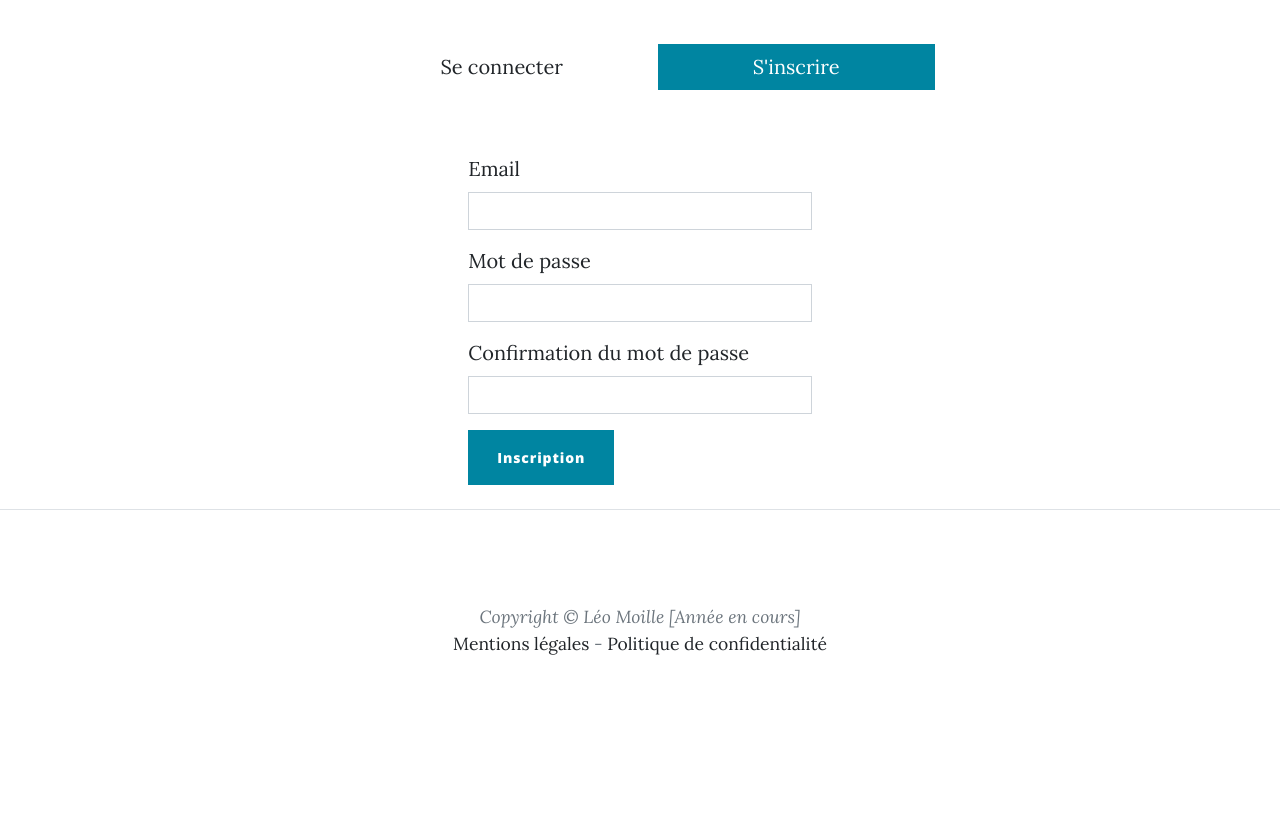
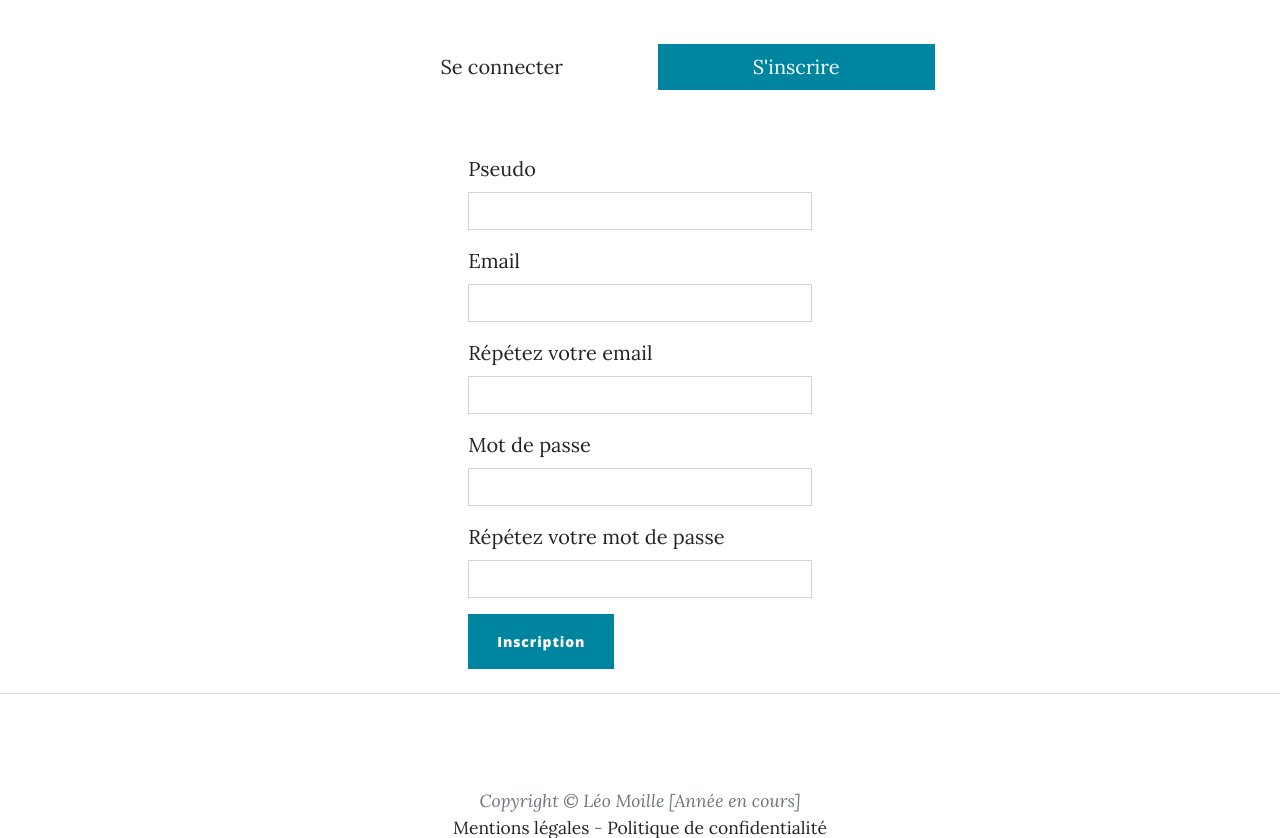
Before and after one commit to leomoille/leomoilledotcom, a PHP site: template view/frontoffice/loginView.twig in a window 1280 px wide, after a click on "S'inscrire". Shown: the part 536-1374 px from the top of the page. Before the commit the page ends 1191 px from the top, so only its background shows below. Run offline with PHP 8.4, Linux system fonts and the light colour scheme; the template is opened without the code that fills it, so the values that code supplies are empty; some libraries are stand-ins or nearby versions.

Commit message:
Signup feature added

```diff
--- a/view/frontoffice/loginView.twig
+++ b/view/frontoffice/loginView.twig
@@ -5,7 +5,8 @@
 
 {% block content %}
     {# Page Header #}
-    <header class="masthead" style="background-image: url('../../public/images/home-bg.jpg')">
+    <header class="masthead"
+            style="background-image: url('../../public/images/home-bg.jpg')">
         <div class="container position-relative px-4 px-lg-5">
             <div class="row gx-4 gx-lg-5 justify-content-center">
                 <div class="col-md-10 col-lg-8 col-xl-7">
@@ -21,58 +22,106 @@
         <div class="container px-4 px-lg-5">
             <div class="row gx-4 gx-lg-5 justify-content-center">
                 <div class="col-md-10 col-lg-8 col-xl-7">
-                    <ul class="nav nav-pills mb-3 nav-fill" id="pills-tab" role="tablist">
+                    <ul class="nav nav-pills mb-3 nav-fill" id="pills-tab"
+                        role="tablist">
                         <li class="nav-item" role="presentation">
-                            <button class="nav-link active" id="pills-home-tab" data-bs-toggle="pill"
-                                    data-bs-target="#pills-home" type="button" role="tab" aria-controls="pills-home"
+                            <button class="nav-link active" id="pills-home-tab"
+                                    data-bs-toggle="pill"
+                                    data-bs-target="#pills-home" type="button"
+                                    role="tab" aria-controls="pills-home"
                                     aria-selected="true">Se connecter
                             </button>
                         </li>
                         <li class="nav-item" role="presentation">
-                            <button class="nav-link" id="pills-profile-tab" data-bs-toggle="pill"
-                                    data-bs-target="#pills-profile" type="button" role="tab"
+                            <button class="nav-link" id="pills-profile-tab"
+                                    data-bs-toggle="pill"
+                                    data-bs-target="#pills-profile"
+                                    type="button" role="tab"
                                     aria-controls="pills-profile"
                                     aria-selected="false">S'inscrire
                             </button>
                         </li>
                     </ul>
                     <div class="tab-content" id="pills-tabContent">
-                        <div class="tab-pane fade show active" id="pills-home" role="tabpanel"
+                        <div class="tab-pane fade show active" id="pills-home"
+                             role="tabpanel"
                              aria-labelledby="pills-home-tab">
                             <div class="col-md-10 col-lg-8 col-xl-7 m-auto pt-5">
-                                <form method="post" action="index.php">
+                                <form method="post"
+                                      action="index.php?action=login">
                                     <div class="mb-3">
-                                        <label for="loginEmail" class="form-label">Email</label>
-                                        <input type="email" class="form-control" id="loginEmail"
-                                               aria-describedby="emailHelp" name="mail">
+                                        <label for="loginEmail"
+                                               class="form-label">Email</label>
+                                        <input type="email" class="form-control"
+                                               id="loginEmail"
+                                               aria-describedby="emailHelp"
+                                               name="mail">
                                     </div>
                                     <div class="mb-3">
-                                        <label for="loginPassword" class="form-label">Mot de passe</label>
-                                        <input name="password" type="password" class="form-control" id="loginPassword">
+                                        <label for="loginPassword"
+                                               class="form-label">Mot de
+                                                                  passe</label>
+                                        <input name="password" type="password"
+                                               class="form-control"
+                                               id="loginPassword">
                                     </div>
-                                    <button type="submit" class="btn btn-primary">Connexion</button>
+                                    <button type="submit"
+                                            class="btn btn-primary">Connexion
+                                    </button>
                                 </form>
                             </div>
                         </div>
-                        <div class="tab-pane fade" id="pills-profile" role="tabpanel"
+                        <div class="tab-pane fade" id="pills-profile"
+                             role="tabpanel"
                              aria-labelledby="pills-profile-tab">
                             <div class="col-md-10 col-lg-8 col-xl-7 m-auto pt-5">
-                                <form>
+                                <form method="post"
+                                      action="index.php?action=signup">
                                     <div class="mb-3">
-                                        <label for="exampleInputEmail1" class="form-label">Email</label>
-                                        <input type="email" class="form-control" id="exampleInputEmail1"
-                                               aria-describedby="emailHelp">
+                                        <label for="signup-name"
+                                               class="form-label">Pseudo</label>
+                                        <input type="text" name="signup[name]"
+                                               class="form-control"
+                                               id="signup-name">
                                     </div>
                                     <div class="mb-3">
-                                        <label for="exampleInputPassword1" class="form-label">Mot de passe</label>
-                                        <input type="password" class="form-control" id="exampleInputPassword1">
+                                        <label for="signup-email"
+                                               class="form-label">Email</label>
+                                        <input type="email" name="signup[email]"
+                                               class="form-control"
+                                               id="signup-email">
                                     </div>
                                     <div class="mb-3">
-                                        <label for="exampleInputPassword1" class="form-label">Confirmation du mot de
-                                                                                              passe</label>
-                                        <input type="password" class="form-control" id="exampleInputPassword1">
+                                        <label for="signup-email-check"
+                                               class="form-label">Répétez votre
+                                                                  email</label>
+                                        <input type="email"
+                                               name="signup[emailCheck]"
+                                               class="form-control"
+                                               id="signup-email-check">
                                     </div>
-                                    <button type="submit" class="btn btn-primary">Inscription</button>
+                                    <div class="mb-3">
+                                        <label for="signup-password"
+                                               class="form-label">Mot de
+                                                                  passe</label>
+                                        <input type="password"
+                                               name="signup[password]"
+                                               class="form-control"
+                                               id="signup-password">
+                                    </div>
+                                    <div class="mb-3">
+                                        <label for="signup-password-check"
+                                               class="form-label">Répétez votre
+                                                                  mot de
+                                                                  passe</label>
+                                        <input type="password"
+                                               name="signup[passwordCheck]"
+                                               class="form-control"
+                                               id="signup-password-check">
+                                    </div>
+                                    <button type="submit"
+                                            class="btn btn-primary">Inscription
+                                    </button>
                                 </form>
                             </div>
                         </div>
```
Also changed, not shown: controller/frontend.php (+21 -2 lines), index.php (+24 -0 lines), model/AccountManager.php (added, +24 -0 lines).
